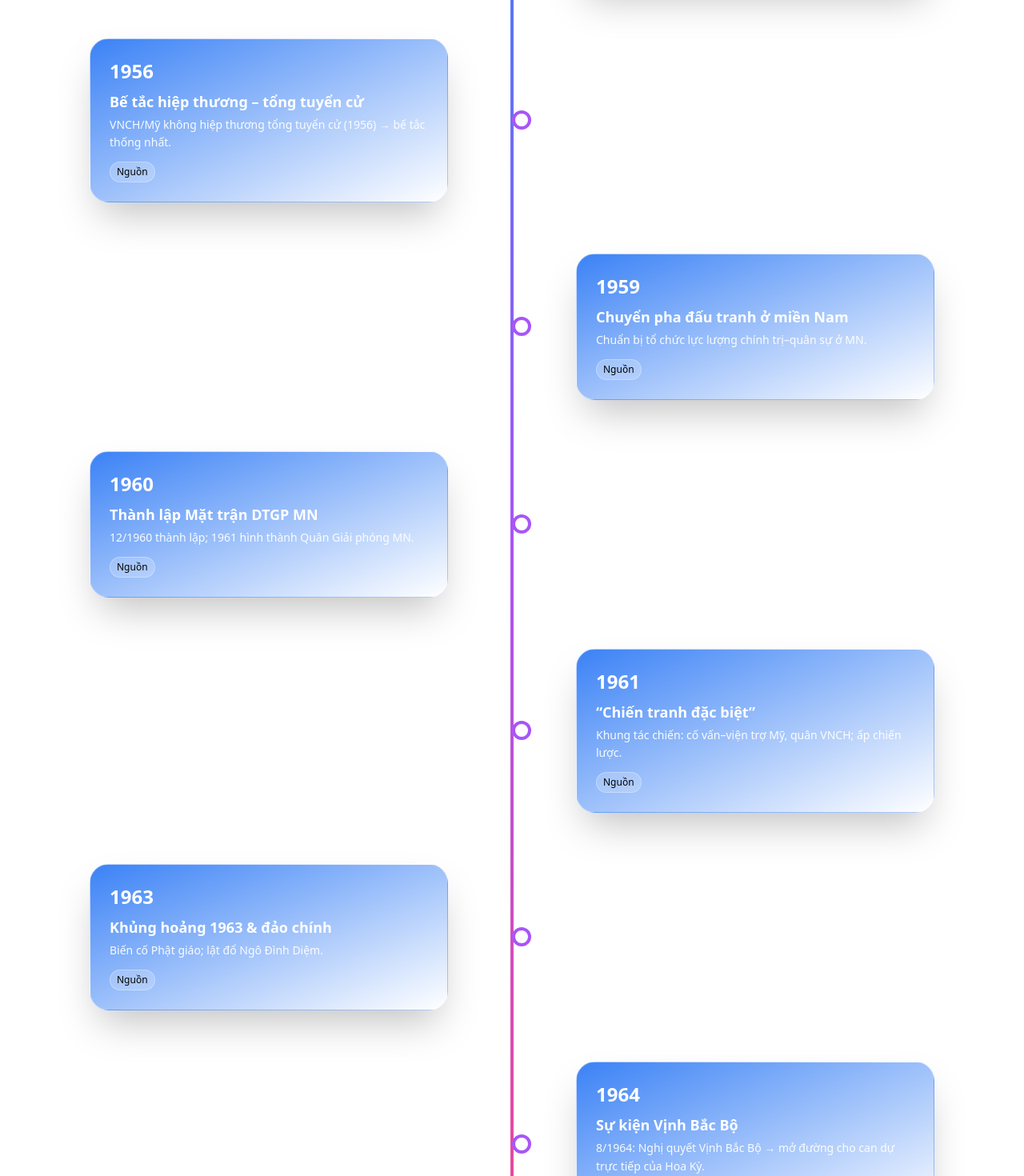
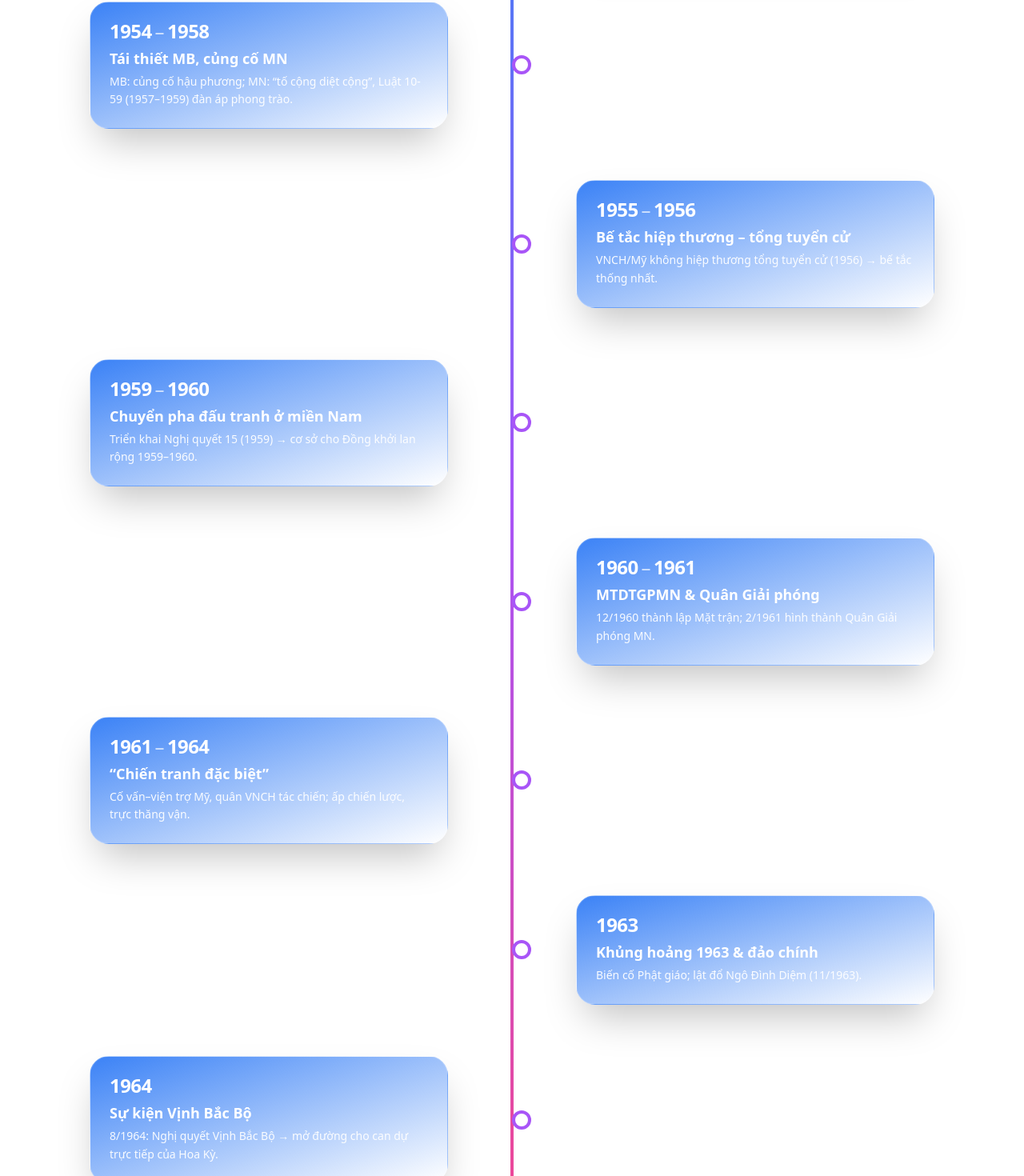
Before and after one commit to son1506/VNR202_product, a React (Vite) app: page /history in a window 1280 px wide. Shown: the part 834-2304 px from the top of the page at 80% size. Built offline with nearby package versions, Linux system fonts and the light colour scheme; a web font is replaced by a local one.

Commit message:
Update content and map

```diff
--- a/src/pages/History/History.tsx
+++ b/src/pages/History/History.tsx
@@ -8,10 +8,39 @@ import { useLocation, useNavigate } from 'react-router-dom'; // NEW: đọc hash
 type SourceRef = { label: string; url: string };
 type Actor = { id: string; name: string; role: string; summary: string; highlights: string[] };
 type EventItem = {
-  id: string; year: number; title: string; description: string; color: string; sources?: SourceRef[];
+  id: string;
+  year?: number;
+  startYear?: number;
+  endYear?: number;
+  title: string;
+  description: string;
+  details?: React.ReactNode | string;
+  color: string;
 };
 
-
+const formatEventYear = (e: EventItem) => {
+  const s = e.startYear, t = e.endYear;
+  if (s && t) return (
+    <span className="flex items-center gap-1">
+      <span>{s}</span>
+      <span className="text-white/70 font-normal">–</span>
+      <span>{t}</span>
+    </span>
+  );
+  if (s && !t) return (
+    <span className="flex items-center gap-1">
+      <span>{s}</span>
+      <span className="text-white/70 font-normal">–</span>
+    </span>
+  );
+  if (!s && t) return (
+    <span className="flex items-center gap-1">
+      <span className="text-white/70 font-normal">–</span>
+      <span>{t}</span>
+    </span>
+  );
+  return <span>{e.year ?? ''}</span>;
+};
 
 const History: React.FC = () => {
   const navigate = useNavigate();
@@ -67,17 +96,134 @@ const History: React.FC = () => {
     []
   );
 
+  // ========= Timeline Events  =========
   const timelineEvents: EventItem[] = useMemo(
     () => [
-      { id: 'geneva-1954', year: 1954, title: 'Hiệp định Genève', description: 'Đình chỉ chiến sự; giới tuyến quân sự tạm thời; dự kiến tổng tuyển cử thống nhất.', color: 'from-blue-500 ', sources: [sources[3]] },
-      { id: 'election-1956', year: 1956, title: 'Bế tắc hiệp thương – tổng tuyển cử', description: 'VNCH/Mỹ không hiệp thương tổng tuyển cử (1956) → bế tắc thống nhất.', color: 'from-blue-500', sources: [sources[3]] },
-      { id: 'shift-1959', year: 1959, title: 'Chuyển pha đấu tranh ở miền Nam', description: 'Chuẩn bị tổ chức lực lượng chính trị–quân sự ở MN.', color: 'from-blue-500', sources: [sources[2]] },
-      { id: 'nlf-1960', year: 1960, title: 'Thành lập Mặt trận DTGP MN', description: '12/1960 thành lập; 1961 hình thành Quân Giải phóng MN.', color: 'from-blue-500', sources: [sources[3]] },
-      { id: 'specialwar-1961-64', year: 1961, title: '“Chiến tranh đặc biệt”', description: 'Khung tác chiến: cố vấn–viện trợ Mỹ, quân VNCH; ấp chiến lược.', color: 'from-blue-500', sources: [sources[3]] },
-      { id: 'crisis-1963', year: 1963, title: 'Khủng hoảng 1963 & đảo chính', description: 'Biến cố Phật giáo; lật đổ Ngô Đình Diệm.', color: 'from-blue-500', sources: [sources[3]] },
-      { id: 'tonkin-1964', year: 1964, title: 'Sự kiện Vịnh Bắc Bộ', description: '8/1964: Nghị quyết Vịnh Bắc Bộ → mở đường cho can dự trực tiếp của Hoa Kỳ.', color: 'from-blue-500', sources: [sources[3]] },
-    ],
-    [sources]
+    {
+      id: 'geneva-1954',
+      year: 1954,
+      title: 'Hiệp định Genève',
+      description: 'Đình chỉ chiến sự; giới tuyến quân sự tạm thời; dự kiến tổng tuyển cử thống nhất.',
+      details: (
+        <ul className="list-disc pl-5 space-y-1">
+          <li>Thiết lập giới tuyến quân sự tạm thời ở vĩ tuyến 17; lực lượng hai bên tập kết.</li>
+          <li>Dự kiến hiệp thương tổng tuyển cử trong năm 1956 để thống nhất đất nước.</li>
+          <li>Quốc tế công nhận tính tạm thời của ranh giới; không phải chia cắt vĩnh viễn.</li>
+        </ul>
+      ),
+      color: 'from-blue-500 ',
+    },
+
+    {
+      id: 'phase-1954-58',
+      startYear: 1954,
+      endYear: 1958,
+      title: 'Tái thiết MB, củng cố MN',
+      description: 'MB: củng cố hậu phương; MN: “tố cộng diệt cộng”, Luật 10-59 (1957–1959) đàn áp phong trào.',
+      details: (
+        <ul className="list-disc pl-5 space-y-1">
+          <li>Trung ương 6 (7/1954), Bộ Chính trị 9/1954, TƯ 7 & 8 (1955): ưu tiên củng cố miền Bắc, đấu tranh thống nhất.</li>
+          <li>Miền Nam: chính quyền Ngô Đình Diệm bình định, chiến dịch “tố cộng diệt cộng”.</li>
+          <li>Luật 10–59 lập toà án quân sự đặc biệt, mức án nặng; ảnh hưởng lớn đến phong trào cách mạng ở MN.</li>
+        </ul>
+      ),
+      color: 'from-blue-500',
+    },
+
+    {
+      id: 'election-1955-56',
+      startYear: 1955,
+      endYear: 1956,
+      title: 'Bế tắc hiệp thương – tổng tuyển cử',
+      description: 'VNCH/Mỹ không hiệp thương tổng tuyển cử (1956) → bế tắc thống nhất.',
+      details: (
+        <ul className="list-disc pl-5 space-y-1">
+          <li>Hai miền không đạt đồng thuận về tổ chức tổng tuyển cử theo tinh thần Genève.</li>
+          <li>Bế tắc chính trị tạo nền cho chuyển pha đấu tranh tại MN giai đoạn sau.</li>
+        </ul>
+      ),
+      color: 'from-blue-500',
+    },
+
+    {
+      id: 'shift-1959-60',
+      startYear: 1959,
+      endYear: 1960,
+      title: 'Chuyển pha đấu tranh ở miền Nam',
+      description: 'Triển khai Nghị quyết 15 (1959) → cơ sở cho Đồng khởi lan rộng 1959–1960.',
+      details: (
+        <ul className="list-disc pl-5 space-y-1">
+          <li>NQ 15 xác lập hai nhiệm vụ chiến lược: CNXH ở MB; CM dân tộc–dân chủ ở MN.</li>
+          <li>Con đường cơ bản ở MN: khởi nghĩa giành chính quyền khi có điều kiện.</li>
+          <li>Đồng khởi bùng nổ từ Bến Tre lan rộng, làm tan rã một mảng chính quyền cơ sở VNCH ở nông thôn.</li>
+        </ul>
+      ),
+      color: 'from-blue-500',
+    },
+
+    {
+      id: 'nlf-1960-61',
+      startYear: 1960,
+      endYear: 1961,
+      title: 'MTDTGPMN & Quân Giải phóng',
+      description: '12/1960 thành lập Mặt trận; 2/1961 hình thành Quân Giải phóng MN.',
+      details: (
+        <ul className="list-disc pl-5 space-y-1">
+          <li>Mặt trận là liên minh chính trị rộng rãi của các lực lượng ở MN.</li>
+          <li>QGP MN ra đời 2/1961, thống nhất lực lượng vũ trang cách mạng tại chỗ.</li>
+          <li>Tạo thế đối trọng chính trị – quân sự với bộ máy VNCH ở nông thôn.</li>
+        </ul>
+      ),
+      color: 'from-blue-500',
+    },
+
+    {
+      id: 'specialwar-1961-64',
+      startYear: 1961,
+      endYear: 1964,
+      title: '“Chiến tranh đặc biệt”',
+      description: 'Cố vấn–viện trợ Mỹ, quân VNCH tác chiến; ấp chiến lược, trực thăng vận.',
+      details: (
+        <ul className="list-disc pl-5 space-y-1">
+          <li>Kế hoạch Staley–Taylor: Mỹ cung cấp cố vấn, vũ khí, hậu cần; VNCH tác chiến chủ lực.</li>
+          <li>“Ấp chiến lược” nhằm cô lập lực lượng cách mạng ở nông thôn.</li>
+          <li>Thích ứng chiến thuật của phía cách mạng: điển hình trận Ấp Bắc (1/1963).</li>
+          <li>Khủng hoảng chính trị dẫn đến đảo chính 11/1963, làm suy yếu VNCH.</li>
+        </ul>
+      ),
+      color: 'from-blue-500',
+    },
+
+    {
+      id: 'crisis-1963',
+      year: 1963,
+      title: 'Khủng hoảng 1963 & đảo chính',
+      description: 'Biến cố Phật giáo; lật đổ Ngô Đình Diệm (11/1963).',
+      details: (
+        <ul className="list-disc pl-5 space-y-1">
+          <li>Khủng hoảng Phật giáo bùng nổ sau các sự kiện đàn áp.</li>
+          <li>Đảo chính 11/1963: chế độ Ngô Đình Diệm sụp đổ, tình trạng bất ổn kéo dài.</li>
+        </ul>
+      ),
+      color: 'from-blue-500',
+    },
+
+    {
+      id: 'tonkin-1964',
+      year: 1964,
+      title: 'Sự kiện Vịnh Bắc Bộ',
+      description: '8/1964: Nghị quyết Vịnh Bắc Bộ → mở đường cho can dự trực tiếp của Hoa Kỳ.',
+      details: (
+        <ul className="list-disc pl-5 space-y-1">
+          <li>Quốc hội Mỹ trao quyền rộng cho hành pháp (Gulf of Tonkin Resolution).</li>
+          <li>Sau đó Mỹ oanh kích miền Bắc (Pierce Arrow) và chuẩn bị đưa quân (sang 1965).</li>
+          <li>“Chiến tranh đặc biệt” bộc lộ thất bại; chuyển sang “chiến tranh cục bộ”.</li>
+        </ul>
+      ),
+      color: 'from-blue-500',
+    },
+  ],
+  []
   );
 
   const actors: Actor[] = useMemo(
@@ -249,19 +395,6 @@ const History: React.FC = () => {
           </div>
         </div>
       </motion.div>
-
-      {/* Sources */}
-      <motion.div className="relative z-10 max-w-6xl mx-auto px-4 pb-24" variants={containerVariants} initial="hidden" whileInView="visible" viewport={{ once: true }}>
-        <motion.h2 className="text-3xl font-bold text-white text-center mb-6" variants={itemVariants}> Nguồn tham khảo (Version 1)</motion.h2>
-        <div className="backdrop-blur-lg bg-white/10 rounded-3xl p-6 border border-white/20 text-white">
-          <ul className="list-disc list-inside space-y-2 text-white/90">
-            {sources.map((s) => (
-              <li key={s.url}><a href={s.url} className="underline decoration-dotted hover:opacity-90" target="_blank" rel="noreferrer">{s.label}</a></li>
-            ))}
-          </ul>
-          <p className="text-xs text-white/70 mt-4">Gợi ý nâng cấp: bổ sung tài liệu ngoại giao gốc, báo cáo học thuật, niên giám quân sự để tăng độ tin cậy.</p>
-        </div>
-      </motion.div>
     </motion.div>
   );
 };
@@ -273,6 +406,9 @@ const TimelineEvent: React.FC<{
   const ref = useRef<HTMLDivElement | null>(null);
   const isInView = useInView(ref, { once: true, margin: '-100px' });
   const isLeft = index % 2 === 0;
+
+  const [expanded, setExpanded] = useState(false);
+  const toggle = () => setExpanded((v) => !v);
 
   return (
     <motion.div
@@ -288,22 +424,37 @@ const TimelineEvent: React.FC<{
         <div className={`backdrop-blur-lg bg-gradient-to-br ${event.color} p-6 rounded-3xl shadow-2xl border border-white/20 relative overflow-hidden`}>
           <motion.div className="absolute inset-0 bg-gradient-to-br from-white/20 to-transparent rounded-3xl opacity-0" animate={{ opacity: isActive ? 1 : 0 }} transition={{ duration: 0.25 }} />
           <div className="relative z-10">
-            <div className="flex items-center gap-3 mb-2">
-              {/* <span className="text-2xl">{event.icon}</span> */}
-              <h3 className="text-2xl font-bold text-white">{event.year}</h3>
-            </div>
-            <h4 className="text-lg font-semibold text-white mb-1">{event.title}</h4>
-            <p className="text-white/95 text-sm leading-relaxed">{event.description}</p>
-            {event.sources && event.sources.length > 0 && (
-              <div className="mt-3 flex flex-wrap gap-2">
-                {event.sources.map((s) => (
-                  <a key={s.url} href={s.url} target="_blank" rel="noreferrer" className="text-xs px-2 py-1 rounded-full bg-white/20 border border-white/30 hover:bg-white/30">Nguồn</a>
-                ))}
+            {/* Header clickable */}
+            <button
+              onClick={toggle}
+              aria-expanded={expanded}
+              aria-controls={`${event.id}-details`}
+              className="w-full text-left focus:outline-none focus:ring-2 focus:ring-white/60 rounded-xl"
+            >
+              <div className="flex items-center gap-3 mb-2">
+                <h3 className="text-2xl font-bold text-white whitespace-nowrap tabular-nums tracking-tight leading-none">
+                  {formatEventYear(event)}
+                </h3>
+              </div>
+              <h4 className="text-lg font-semibold text-white mb-1">{event.title}</h4>
+              <p className="text-white/95 text-sm leading-relaxed">{event.description}</p>
+            </button>
+
+            {/* Collapsible details */}
+            {event.details && (
+              <div
+                id={`${event.id}-details`}
+                className={`overflow-hidden transition-all duration-300 ${expanded ? 'max-h-[1000px] opacity-100 mt-3' : 'max-h-0 opacity-0'}`}
+              >
+                <div className="pt-2 border-t border-white/10 text-white/90 text-sm">
+                  {typeof event.details === 'string' ? <p>{event.details}</p> : event.details}
+                </div>
               </div>
             )}
           </div>
         </div>
       </motion.div>
+
       <motion.div
         className="absolute left-1/2 -translate-x-1/2 w-6 h-6 bg-white rounded-full border-4 border-purple-500 shadow-lg z-20"
         animate={{ scale: isActive ? 1.4 : 1, boxShadow: isActive ? '0 0 22px rgba(147, 51, 234, 0.8)' : '0 0 0px rgba(147, 51, 234, 0)' }}
@@ -313,4 +464,5 @@ const TimelineEvent: React.FC<{
   );
 };
 
+
 export default History;
--- a/src/pages/Map/Map.tsx
+++ b/src/pages/Map/Map.tsx
@@ -95,86 +95,149 @@ const HCM_TRAIL: [number, number][] = [
   [10.8, 107.8],
 ];
 
+// Các toạ độ tiện dùng
+const COORDS = {
+  HANOI: [21.0278, 105.8342] as [number, number],
+  SAIGON: [10.8231, 106.6297] as [number, number],
+  BEN_TRE: [10.2435, 106.3757] as [number, number],
+  AP_BAC: [10.3582, 106.3956] as [number, number],    // xã Tân Phú, Mỹ Tho (Tiền Giang)
+  HUE: [16.4637, 107.5909] as [number, number],
+  TONKIN_GULF: [19.5, 107.3] as [number, number],
+};
+
+
 const EVENTS: EventPt[] = [
+  // 1954 – Genève
   {
-    id: 'geneva-context-1954',
-    title: 'Hiệp định Genève 1954',
+    id: 'geneva-1954',
+    title: 'Hiệp định Genève (1954)',
     year: 1954,
-    summary: 'Đình chỉ chiến sự; giới tuyến quân sự tạm thời tại vĩ tuyến 17°; dự kiến tổng tuyển cử thống nhất năm 1956.',
-    actors: ['North'],
+    summary: 'Đình chỉ chiến sự; giới tuyến quân sự tạm thời vĩ tuyến 17; dự kiến hiệp thương tổng tuyển cử 1956.',
+    actors: ['North', 'South'],
     topic: 'diplomacy',
-    coords: [21.0278, 105.8342],
+    coords: COORDS.HANOI,
     importance: 'high',
     source: 'https://vi.wikipedia.org/wiki/Hiệp_định_Genève_1954',
   },
+
+  // 1955–1956 – Bế tắc hiệp thương / từ chối tổng tuyển cử
   {
     id: 'no-election-1956',
-    title: 'Từ chối tổng tuyển cử (1956)',
+    title: 'Bế tắc hiệp thương – Tổng tuyển cử (1955–1956)',
     year: 1956,
-    summary: 'VNCH và Mỹ từ chối hiệp thương tổng tuyển cử → tiến trình thống nhất bế tắc.',
+    summary: 'VNCH/Mỹ không hiệp thương tổng tuyển cử theo Genève → tiến trình thống nhất bế tắc.',
     actors: ['South', 'US'],
     topic: 'legal',
-    coords: [10.8231, 106.6297],
+    coords: COORDS.SAIGON,
     importance: 'high',
     source: 'https://vi.wikipedia.org/wiki/Chiến_tranh_Việt_Nam',
   },
+
+  // 1957–1959 – Luật 10–59 và chiến dịch “tố cộng diệt cộng”
   {
-    id: 'nlf-1960',
-    title: 'Thành lập MTDTGP MN (1960)',
+    id: 'law-10-59',
+    title: 'Luật 10–59 & “Tố cộng diệt cộng” (1957–1959)',
+    year: 1959,
+    summary: 'Lập toà án quân sự đặc biệt, mức án nặng; đàn áp mạnh phong trào cách mạng tại MN.',
+    actors: ['South'],
+    topic: 'legal',
+    coords: COORDS.SAIGON,
+    importance: 'high',
+    source: 'https://vi.wikipedia.org/wiki/Lu%E1%BA%ADt_10-59',
+  },
+
+  // 1959 – Nghị quyết 15
+  {
+    id: 'resolution-15-1959',
+    title: 'Nghị quyết 15 (1959)',
+    year: 1959,
+    summary: 'Xác lập hai nhiệm vụ chiến lược: CNXH ở MB; CM dân tộc–dân chủ ở MN; mở đường cho phong trào Đồng khởi.',
+    actors: ['North'],
+    topic: 'politics',
+    coords: COORDS.HANOI,
+    importance: 'high',
+    source: 'https://vi.wikipedia.org/wiki/Ngh%E1%BB%8B_quy%E1%BA%BFt_Trung_%C6%B0%C6%A1ng_15',
+  },
+
+  // 1959–1960 – Đồng khởi
+  {
+    id: 'dong-khoi-1959-60',
+    title: 'Phong trào Đồng khởi (1959–1960)',
     year: 1960,
-    summary: 'Mặt trận Dân tộc Giải phóng miền Nam ra đời (12/1960); 1961 hình thành Quân Giải phóng.',
+    summary: 'Bùng nổ từ Bến Tre lan rộng ĐBSCL; làm tan rã nhiều mảng chính quyền cơ sở ở nông thôn.',
+    actors: ['NLF'],
+    topic: 'politics',
+    coords: COORDS.BEN_TRE,
+    importance: 'high',
+    source: 'https://vi.wikipedia.org/wiki/Phong_trào_Đồng_Khởi',
+  },
+
+  // 1960–1961 – Mặt trận & Quân Giải phóng
+  {
+    id: 'nlf-1960-61',
+    title: 'MTDTGPMN (12/1960) & QGP MN (2/1961)',
+    year: 1961,
+    summary: 'Liên minh chính trị rộng rãi tại MN; hình thành lực lượng vũ trang thống nhất tại chỗ.',
     actors: ['NLF'],
     topic: 'politics',
     coords: [11.32, 106.10],
     importance: 'high',
     source: 'https://vi.wikipedia.org/wiki/Mặt_trận_Dân_tộc_Giải_phóng_miền_Nam_Việt_Nam',
   },
+
+  // 1961–1964 – Chiến tranh đặc biệt
   {
-    id: 'special-war-1961',
-    title: 'Chiến tranh đặc biệt (1961-1964)',
+    id: 'special-war-1961-64',
+    title: '“Chiến tranh đặc biệt” (1961–1964)',
     year: 1962,
-    summary: 'Khung tác chiến: cố vấn/viện trợ Mỹ + quân VNCH; bình định, ấp chiến lược tại MN.',
+    summary: 'Kế hoạch Staley–Taylor: cố vấn/viện trợ Mỹ; quân VNCH tác chiến; bình định & ấp chiến lược.',
     actors: ['US', 'South'],
     topic: 'military',
     coords: [12.5, 107.5],
-    importance: 'medium',
+    importance: 'high',
     source: 'https://vi.wikipedia.org/wiki/Chiến_tranh_Việt_Nam',
   },
+
+  // 1963 – Ấp Bắc
   {
-    id: 'buddhist-1963',
-    title: 'Khủng hoảng Phật giáo (1963)',
+    id: 'ap-bac-1963',
+    title: 'Trận Ấp Bắc (01/1963)',
     year: 1963,
-    summary: 'Khủng hoảng chính trị-xã hội trầm trọng ở miền Nam, dẫn tới đảo chính 11/1963.',
+    summary: 'Trận đánh tiêu biểu: QGP MN đánh bại lực lượng VNCH có trực thăng/thiết xa & cố vấn Mỹ.',
+    actors: ['NLF', 'South', 'US'],
+    topic: 'military',
+    coords: COORDS.AP_BAC,
+    importance: 'medium',
+    source: 'https://vi.wikipedia.org/wiki/Trận_Ấp_Bắc',
+  },
+
+  // 1963 – Khủng hoảng & đảo chính
+  {
+    id: 'buddhist-crisis-1963',
+    title: 'Khủng hoảng Phật giáo & đảo chính (1963)',
+    year: 1963,
+    summary: 'Khủng hoảng chính trị–tôn giáo trầm trọng; 11/1963 lật đổ chính quyền Ngô Đình Diệm.',
     actors: ['South'],
     topic: 'politics',
-    coords: [16.4637, 107.5909],
+    coords: COORDS.SAIGON,
     importance: 'high',
     source: 'https://vi.wikipedia.org/wiki/Cuộc_khủng_hoảng_Phật_giáo_1963',
   },
+
+  // 1964 – Vịnh Bắc Bộ
   {
     id: 'tonkin-1964',
-    title: 'Sự kiện Vịnh Bắc Bộ (1964)',
+    title: 'Sự kiện Vịnh Bắc Bộ (08/1964)',
     year: 1964,
-    summary: 'Nghị quyết Vịnh Bắc Bộ của QH Hoa Kỳ mở đường cho mở rộng can dự quân sự trực tiếp.',
+    summary: 'Quốc hội Mỹ thông qua Nghị quyết Vịnh Bắc Bộ → mở đường mở rộng can dự trực tiếp.',
     actors: ['US'],
     topic: 'diplomacy',
-    coords: [19.5, 107.3],
+    coords: COORDS.TONKIN_GULF,
     importance: 'high',
     source: 'https://vi.wikipedia.org/wiki/Sự_kiện_Vịnh_Bắc_Bộ',
   },
-  // Thêm các sự kiện khác
-  {
-    id: 'dong-khoi-1960',
-    title: 'Phong trào Đồng Khởi (1960)',
-    year: 1960,
-    summary: 'Phong trào nổi dậy lớn ở Bến Tre và các tỉnh ĐBSCL, đánh dấu chuyển pha đấu tranh.',
-    actors: ['NLF'],
-    topic: 'politics',
-    coords: [10.2435, 106.3757],
-    importance: 'medium',
-    source: 'https://vi.wikipedia.org/wiki/Phong_trào_Đồng_Khởi',
-  },
 ];
+
 
 // ====== Helpers ======
 const ACTOR_CONFIG: Record<ActorKey, { label: string; color: string; symbol: string }> = {
```
